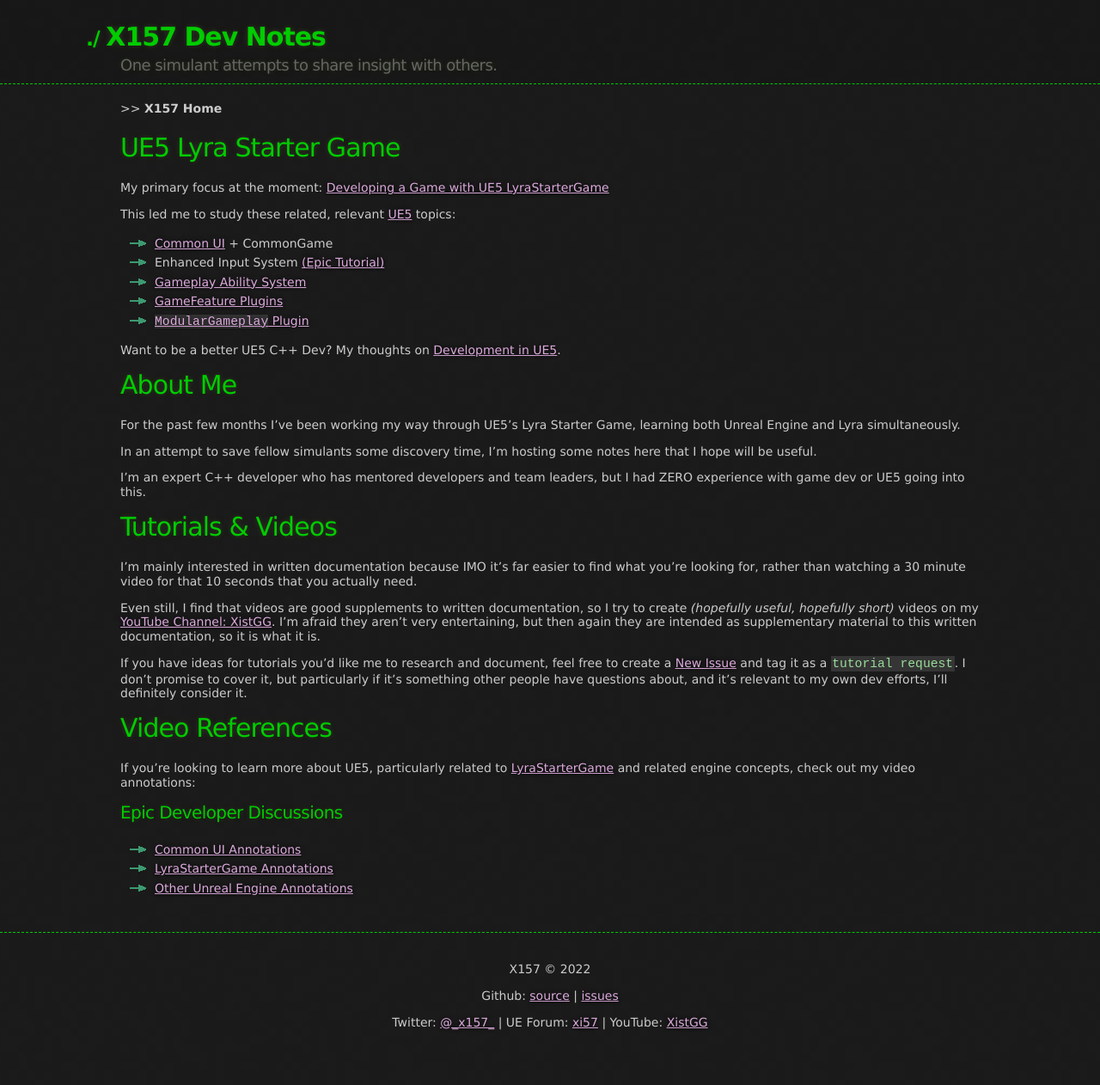
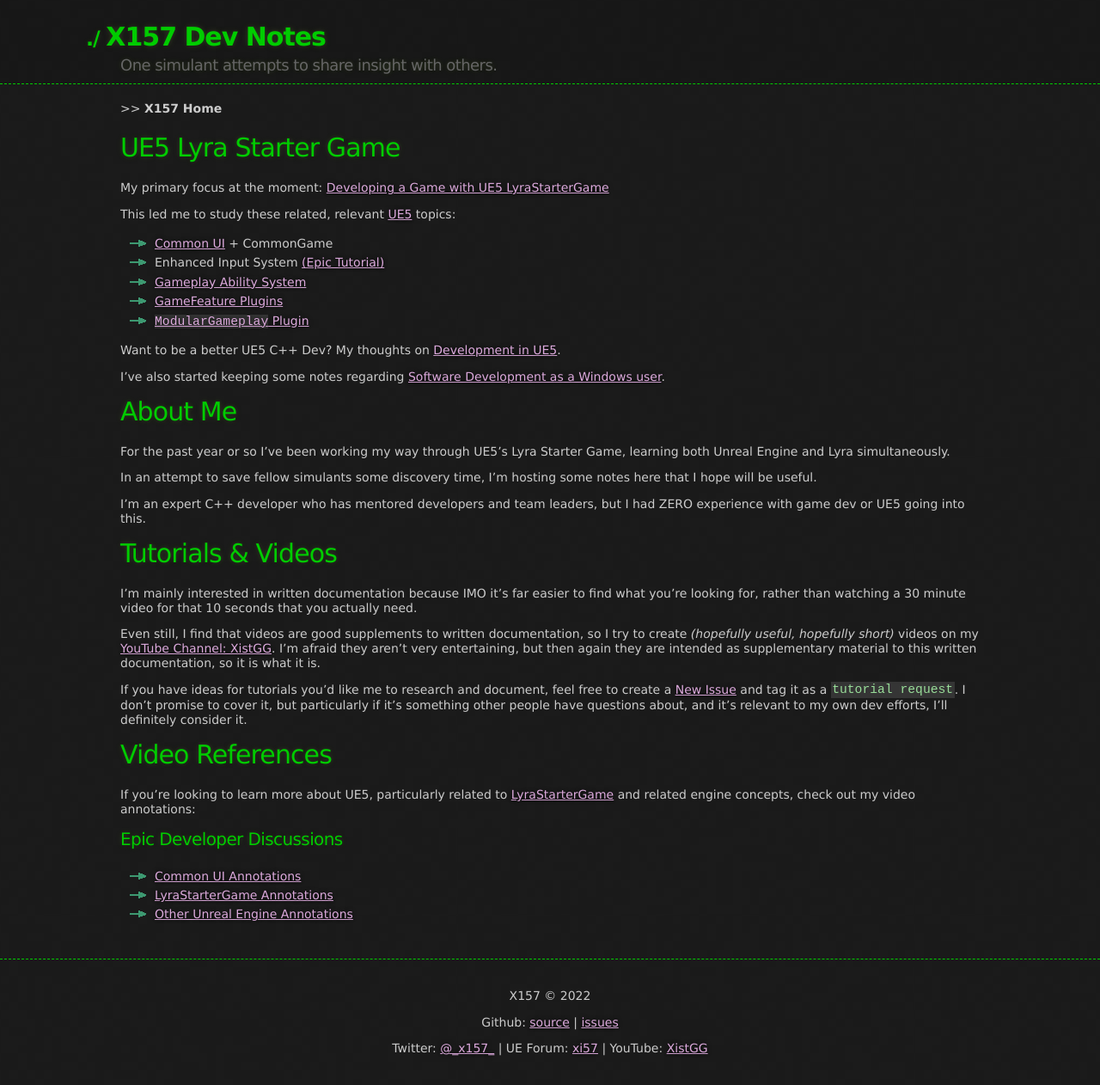
Before and after one commit to x157/x157.github.io, a Jekyll site: the page built from index.md, in a window 1280 px wide. Shown: the whole page at 86% size. Built offline with Jekyll 4.4.1, drawn with Linux system fonts in a browser that asks for light colours; our own code applies the rules of GitHub Pages for plain Markdown files; before the commit the page ends 1231 px from its top, so only the background shows below that.

Commit message:
Link Windows notes

```diff
--- a/index.md
+++ b/index.md
@@ -18,10 +18,13 @@
 My thoughts on
 [Development in UE5](/UE5/Dev/).
 
+I've also started keeping some notes regarding
+[Software Development as a Windows user](/Windows/).
+
 
 # About Me
 
-For the past few months I've been working my way through UE5's Lyra Starter Game,
+For the past year or so I've been working my way through UE5's Lyra Starter Game,
 learning both Unreal Engine and Lyra simultaneously.
 
 In an attempt to save fellow simulants some discovery time,
```
Also changed, not shown: UE5/Dev/index.md (+3 -0 lines).
